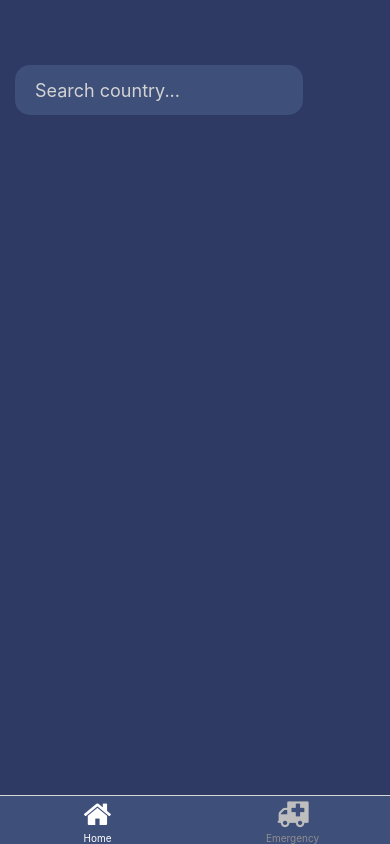
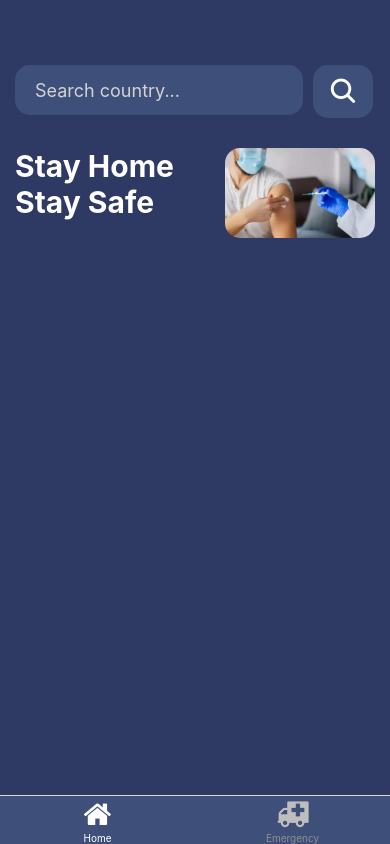
Before and after one commit to Hussein-omar-osman/covid-19-tracker-app-RN, a React Native app: screen /Home in a window 390 px wide. Built offline with nearby package versions, Linux system fonts and the light colour scheme.

Commit message:
finished the heading section of home screen

```diff
--- a/components/Home.js
+++ b/components/Home.js
@@ -9,6 +9,7 @@ import {
   Keyboard,
   Image,
 } from 'react-native';
+import Icon from 'react-native-vector-icons/Ionicons';
 
 export default function Home() {
   return (
@@ -19,6 +20,20 @@ export default function Home() {
             style={styles.input}
             placeholder='Search country...'
             placeholderTextColor='lightgrey'
+          />
+          <TouchableOpacity style={styles.searchBtn}>
+            <Icon name='search' color='white' size={30} />
+          </TouchableOpacity>
+        </View>
+
+        <View style={styles.heardingContainer}>
+          <View style={styles.heading}>
+            <Text style={styles.headingText}>Stay Home</Text>
+            <Text style={styles.headingText}>Stay Safe</Text>
+          </View>
+          <Image
+            style={styles.headingImage}
+            source={require('../assets/dose.webp')}
           />
         </View>
       </View>
@@ -46,4 +61,19 @@ const styles = StyleSheet.create({
     marginRight: 10,
     color: 'lightgrey',
   },
+  searchBtn: {
+    backgroundColor: '#3e4f7a',
+    borderRadius: 15,
+    padding: 10,
+    width: 60,
+    alignItems: 'center',
+  },
+  heardingContainer: {
+    marginTop: 30,
+    flexDirection: 'row',
+    justifyContent: 'space-between',
+  },
+  heading: {},
+  headingText: { color: 'white', fontSize: 30, fontWeight: '700' },
+  headingImage: { width: 150, height: 90, borderRadius: 15 },
 });
```
Also changed, not shown: assets/dose.webp (added).
